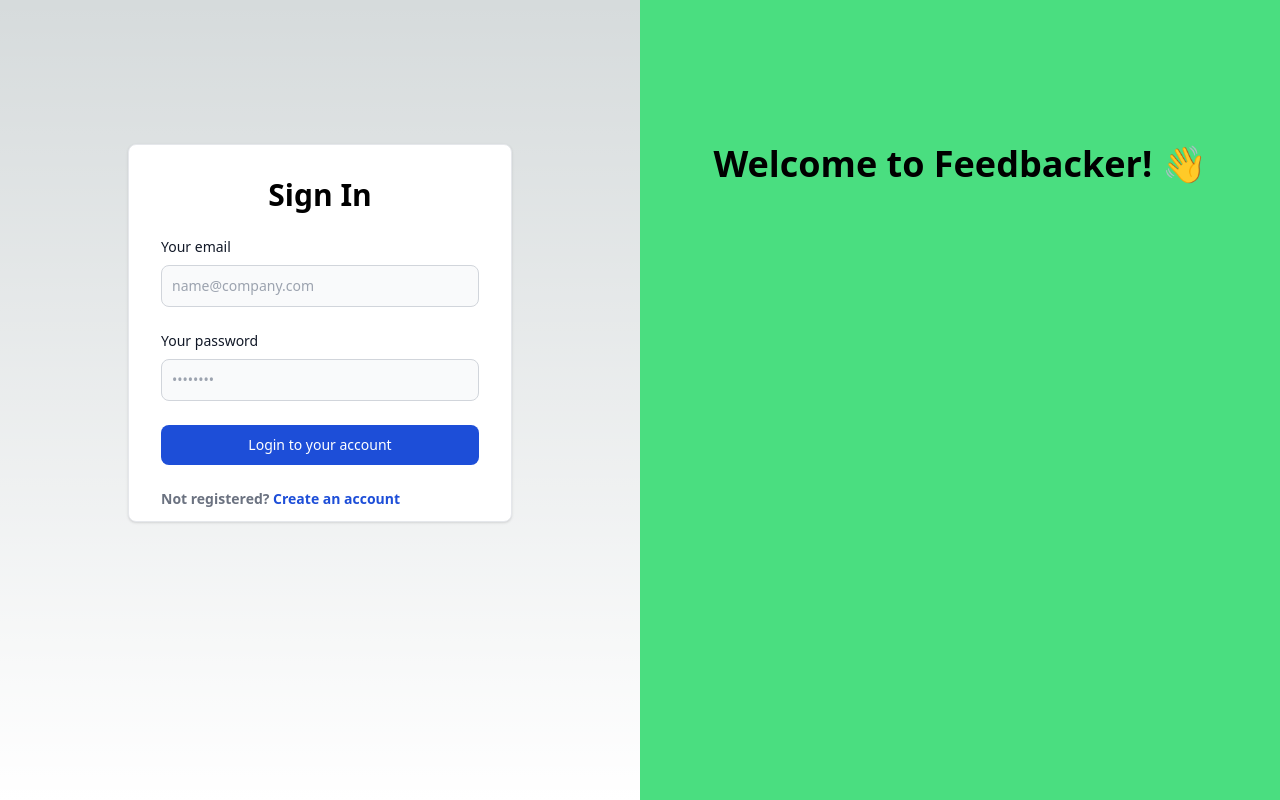
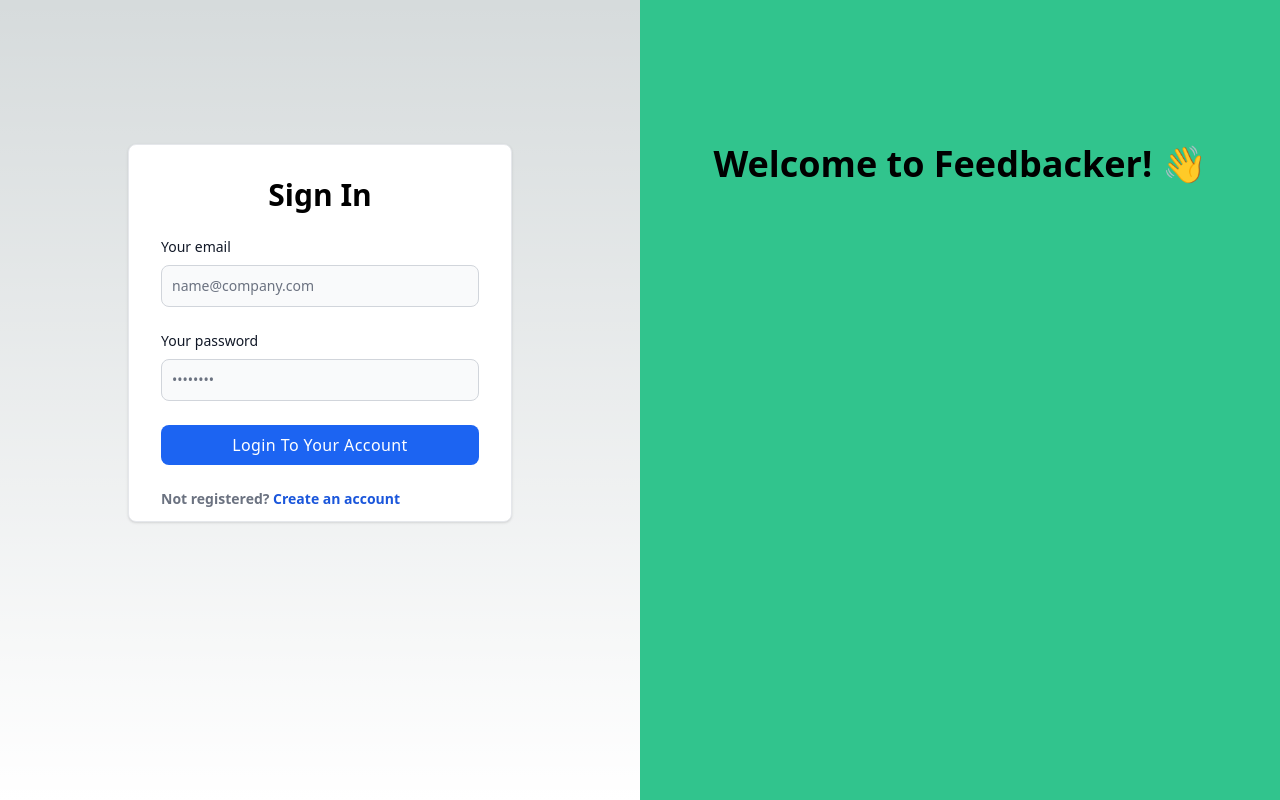
Before and after one commit to ramezj/FeedbackManager, a Next.js app: page /Login in a window 1280 px wide. Built offline with nearby package versions, Linux system fonts and the light colour scheme.

Commit message:
UI updates, index UI update

```diff
--- a/package.json
+++ b/package.json
@@ -7,15 +7,19 @@
     "build": "next build",
     "start": "next start",
     "lint": "next lint",
-    "vercel-build":"npx prisma db push && npx prisma generate && next build"
+    "vercel-build": "npx prisma db push && npx prisma generate && next build"
   },
   "dependencies": {
+    "@headlessui/react": "^1.7.13",
+    "@heroicons/react": "^2.0.16",
     "@next-auth/prisma-adapter": "^1.0.5",
     "@prisma/client": "^4.11.0",
     "bcrypt": "^5.1.0",
     "dotenv": "^16.0.3",
     "eslint": "8.36.0",
     "eslint-config-next": "13.2.4",
+    "flowbite": "^1.6.4",
+    "flowbite-react": "^0.4.2",
     "got": "^12.6.0",
     "jsonwebtoken": "^9.0.0",
     "next": "13.2.4",
--- a/src/components/LoginForm.js
+++ b/src/components/LoginForm.js
@@ -48,7 +48,7 @@
             <label for="password" class="block mb-2 text-sm font-medium text-gray-900 dark:text-white float-left">Your password</label>
             <input type="password" name="password" id="password" value={password} onChange={(e) => {setPassword(e.target.value)}} placeholder="••••••••" class="bg-gray-50 border border-gray-300 text-gray-900 text-sm rounded-lg focus:ring-blue-500 focus:border-blue-500 block w-full p-2.5 dark:bg-gray-600 dark:border-gray-500 dark:placeholder-gray-400 dark:text-white" required />
         </div>
-        <button onClick={LoginUser} type="submit" class="w-full text-white bg-blue-700 hover:bg-blue-800 focus:ring-4 focus:outline-none focus:ring-blue-300 font-medium rounded-lg text-sm px-5 py-2.5 text-center dark:bg-blue-600 dark:hover:bg-blue-700 dark:focus:ring-blue-800">Login to your account</button>
+        <button onClick={LoginUser} class="px-6 py-2 font-medium tracking-wide text-white capitalize transition-colors duration-300 transform bg-blue-600 rounded-lg hover:bg-blue-500 focus:outline-none focus:ring focus:ring-blue-300 focus:ring-opacity-80 w-full">Login to your account</button>
         <div class="text-sm font-medium text-gray-500 dark:text-gray-300">
             <b class="float-left">Not registered? <a href="#" class="text-blue-700 hover:underline dark:text-blue-500">Create an account</a></b>
             <p>{error}</p>
--- a/src/pages/Dashboard.js
+++ b/src/pages/Dashboard.js
@@ -4,9 +4,11 @@
 export default function Dashboard() {
   return (
     <>
+    <div class="bg-gradient-to-r from-blue-800 to-indigo-900">
     <center>
       <UserInfo />
     </center>
+    </div>
     </>
   )
 }
--- a/src/pages/index.js
+++ b/src/pages/index.js
@@ -2,11 +2,29 @@
 import Image from 'next/image'
 import { Inter } from 'next/font/google'
 import styles from '@/styles/Home.module.css'
+import { useState } from 'react'
 
 export default function Home() {
   return (
     <>
-    <p>Hello</p>
+      <section class="bg-white dark:bg-gray-900">
+    <div class="py-8 px-4 mx-auto max-w-screen-xl text-center lg:py-16 lg:px-12">
+        <a href="#" class="inline-flex justify-between items-center py-1 px-1 pr-4 mb-7 text-sm text-gray-700 bg-gray-100 rounded-full dark:bg-gray-800 dark:text-white hover:bg-gray-200 dark:hover:bg-gray-700" role="alert">
+            <span class="text-xs bg-primary-600 rounded-full text-white px-4 py-1.5 mr-3">New</span> <span class="text-sm font-medium">Feedbacker is out!</span>
+            <svg class="ml-2 w-5 h-5" fill="currentColor" viewBox="0 0 20 20" xmlns="http://www.w3.org/2000/svg"><path fill-rule="evenodd" d="M7.293 14.707a1 1 0 010-1.414L10.586 10 7.293 6.707a1 1 0 011.414-1.414l4 4a1 1 0 010 1.414l-4 4a1 1 0 01-1.414 0z" clip-rule="evenodd"></path></svg>
+        </a>
+        <h1 class="mb-4 text-4xl font-extrabold tracking-tight leading-none text-gray-900 md:text-5xl lg:text-6xl dark:text-white">Best realtime feedback & website analytics service.</h1>
+        <p class="mb-8 text-lg font-normal text-gray-500 lg:text-xl sm:px-16 xl:px-48 dark:text-gray-400">Here at Flowbite we focus on markets where technology, innovation, and capital can unlock long-term value and drive economic growth.</p>
+        <div class="flex flex-col mb-8 lg:mb-16 space-y-4 sm:flex-row sm:justify-center sm:space-y-0 sm:space-x-4">
+        <button class="px-6 py-2 font-medium tracking-wide text-white capitalize transition-colors duration-300 transform bg-blue-600 rounded-lg hover:bg-blue-500 focus:outline-none focus:ring focus:ring-blue-300 focus:ring-opacity-80">Get Started</button>
+            <a href="#" class="inline-flex justify-center items-center py-3 px-5 text-base font-medium text-center text-gray-900 rounded-lg border border-gray-300 hover:bg-gray-100 focus:ring-4 focus:ring-gray-100 dark:text-white dark:border-gray-700 dark:hover:bg-gray-700 dark:focus:ring-gray-800">
+                <svg class="mr-2 -ml-1 w-5 h-5" fill="currentColor" viewBox="0 0 20 20" xmlns="http://www.w3.org/2000/svg"><path d="M2 6a2 2 0 012-2h6a2 2 0 012 2v8a2 2 0 01-2 2H4a2 2 0 01-2-2V6zM14.553 7.106A1 1 0 0014 8v4a1 1 0 00.553.894l2 1A1 1 0 0018 13V7a1 1 0 00-1.447-.894l-2 1z"></path></svg>
+                Watch video
+            </a>
+        </div>
+        </div>
+        <br></br><br></br><br></br><br></br><br></br>
+</section>
     </>
   )
 }
--- a/tailwind.config.js
+++ b/tailwind.config.js
@@ -1,6 +1,7 @@
 /** @type {import('tailwindcss').Config} */
 module.exports = {
   content: [
+    'node_modules/flowbite-react/**/*.{js,jsx,ts,tsx}',
     "./app/**/*.{js,ts,jsx,tsx}",
     "./pages/**/*.{js,ts,jsx,tsx}",
     "./components/**/*.{js,ts,jsx,tsx}",
@@ -11,5 +12,7 @@
   theme: {
     extend: {},
   },
-  plugins: [],
+  plugins: [
+    require('flowbite/plugin')
+  ],
 }
```
Also changed, not shown: 1 other file (tests, documents, lock files or other folders).
